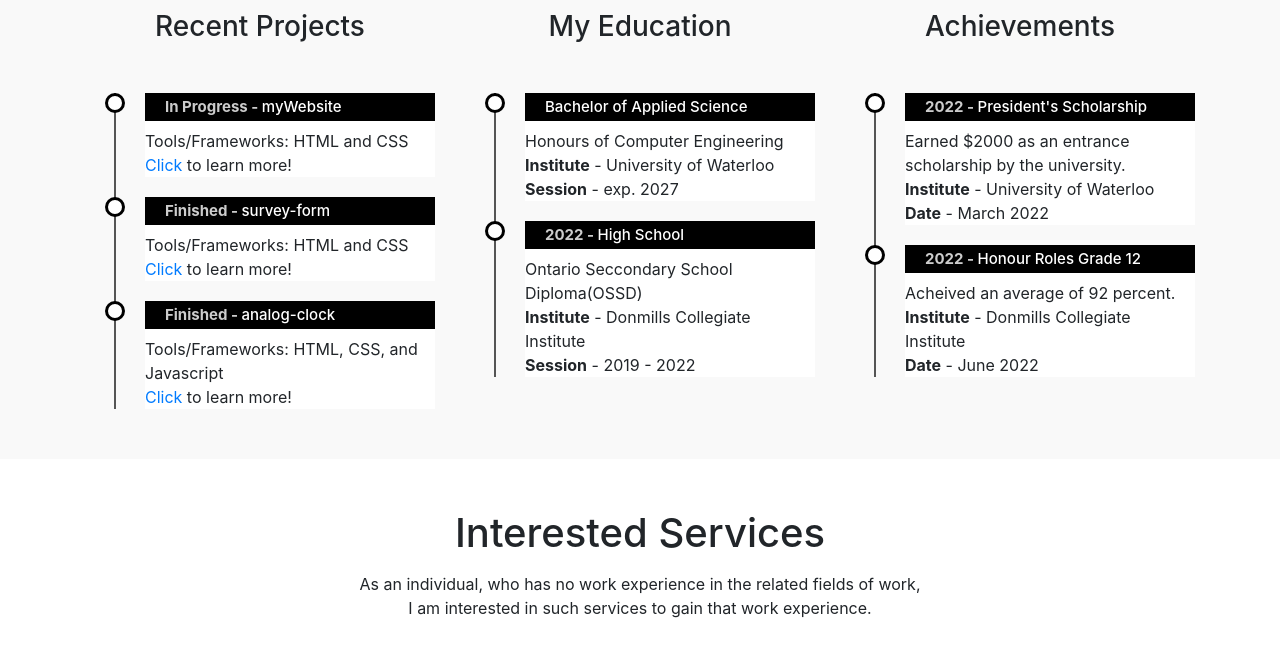
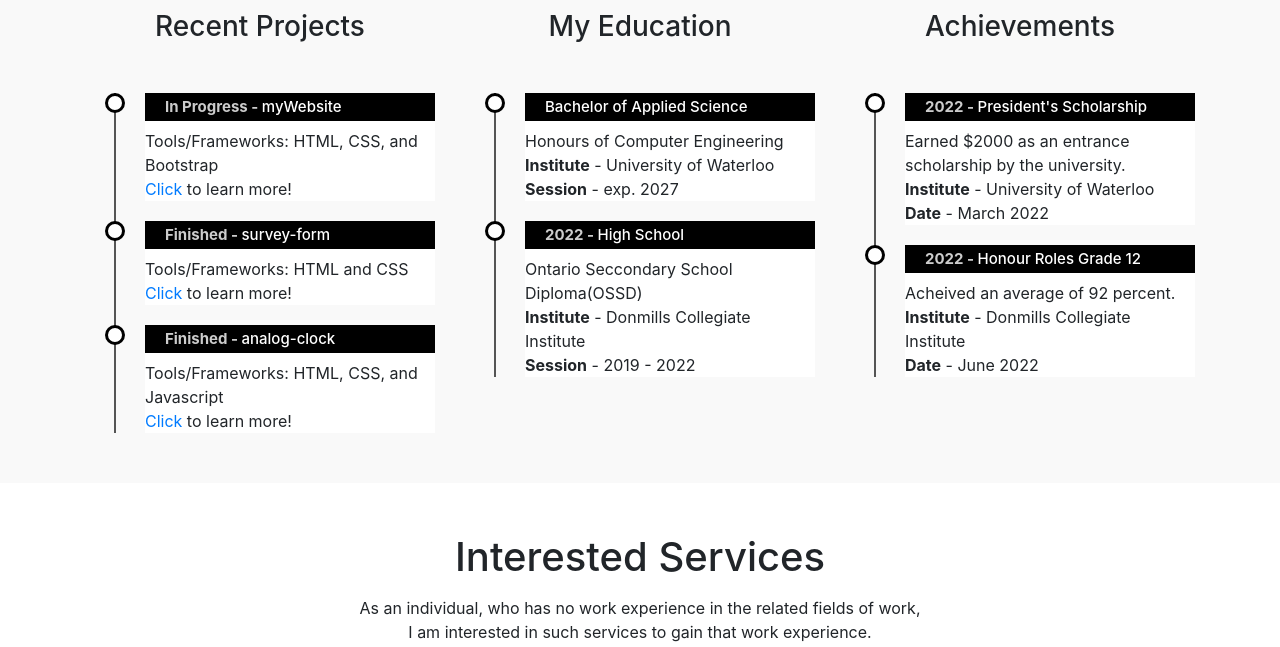
Before and after one commit to Sahil17999/myWebsite, a plain HTML site: page index.html in a window 1280 px wide. Shown: the part 1540-2187 px from the top of the page. Drawn offline with nearby package versions, Linux system fonts and the light colour scheme.

Commit message:
Update index.html

```diff
--- a/index.html
+++ b/index.html
@@ -122,7 +122,7 @@ and friends!
 <li>
 <h4><span>In Progress - </span>myWebsite</h4>
 <p>
-Tools/Frameworks: HTML and CSS<br>
+Tools/Frameworks: HTML, CSS, and Bootstrap<br>
 <a class="hyperlink3" href="https://github.com/Sahil17999/myWebsite">Click</a> to learn more!
 </p>
 </li>
```
